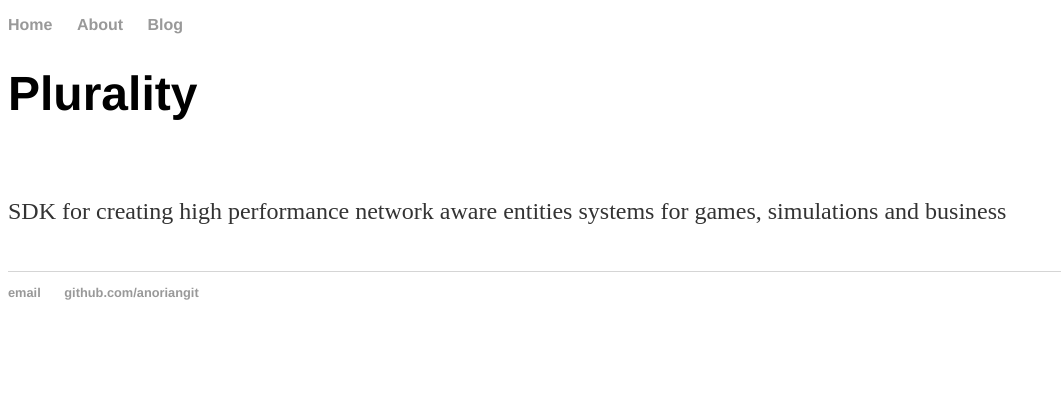
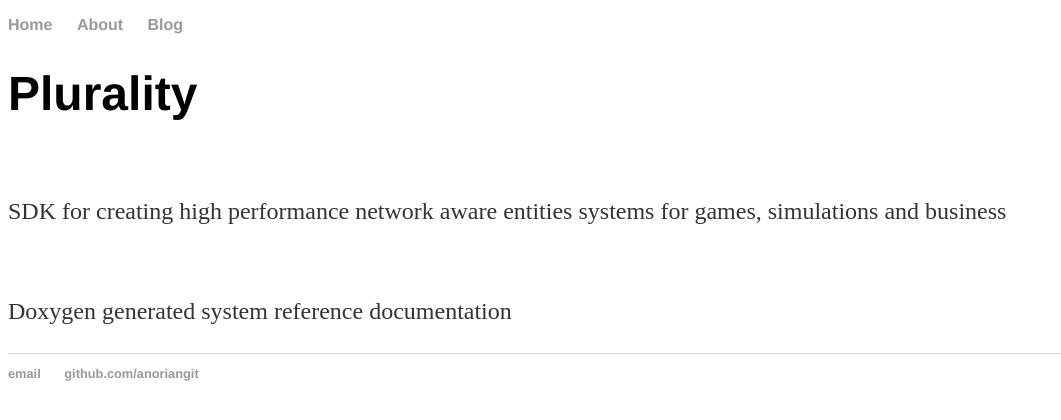
Before and after one commit to anoriangit/anoriangit.github.io, a Jekyll site: the page built from plurality/index.html, in a window 1280 px wide. Shown: the top 420 px of the page, without its empty margins (0-1061 px from the left). Built offline with Jekyll 4.4.1, drawn with Linux system fonts in a browser that asks for light colours.

Commit message:
Update index.html

```diff
--- a/plurality/index.html
+++ b/plurality/index.html
@@ -7,4 +7,5 @@ title: Anoriangit - Plurality
 	<br>
 	<p>SDK for creating high performance network aware entities systems for games, simulations and business</p>
 	<br>
+	<p>Doxygen generated system reference documentation</p>
 </div><!-- /.blurb -->
```
